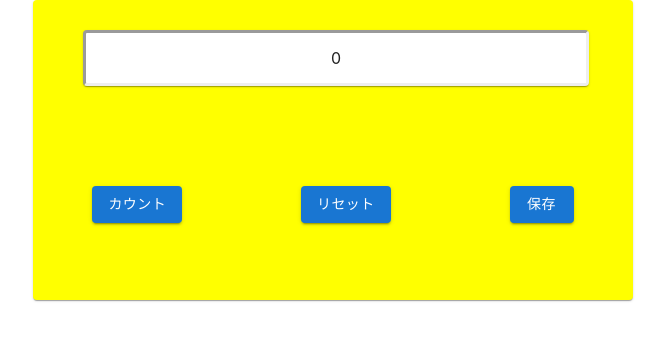
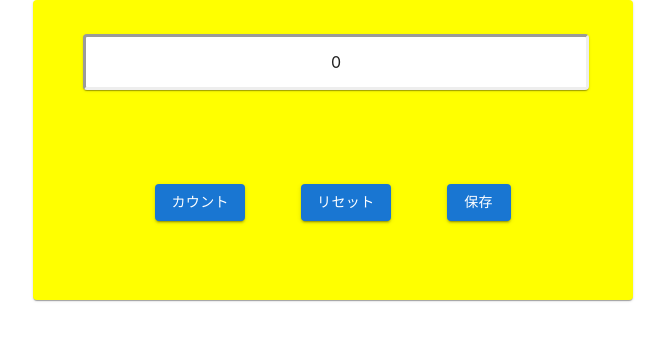
Before and after one commit to h-yokoyama-eiwa/dockerStudy, a React (Create React App) app in the folder webCounter/web-counter/: page / in a window 1280 px wide. Shown: the top 340 px of the page, without its empty margins (287-952 px from the left). Built offline with nearby package versions, Linux system fonts and the light colour scheme.

Commit message:
spacerの仕様変更。ボタンの配置調整

```diff
--- a/webCounter/web-counter/src/Counter.tsx
+++ b/webCounter/web-counter/src/Counter.tsx
@@ -1,51 +1,74 @@
-import React from 'react';
-import './Counter.css';
-import Card from '@mui/material/Card';
-import Button from '@mui/material/Button';
-import Grid from '@mui/material/Grid';
-import { Spacer } from './Spacer';
-import Display from './Display';
+import React from "react";
+import "./Counter.css";
+import Card from "@mui/material/Card";
+import Button from "@mui/material/Button";
+import Grid from "@mui/material/Grid";
+import { Spacer } from "./Spacer";
+import Display from "./Display";
 
 function Counter() {
   const [count, setCount] = React.useState(0);
 
   return (
-    <Grid container justifyContent={'center'}>
+    <Grid container justifyContent={"center"}>
       <Grid item xs={6}>
         <Card
-          className='card'
+          className="card"
           sx={{
-            minWidth: 600,
-            maxWidth: 600,
-            height: 300,
-            backgroundColor: '#ffff00'
+            minWidth: "200px",
+            maxWidth: "600px",
+            width: "100%",
+            height: "300px",
+            backgroundColor: "#ffff00",
           }}
         >
-          <Spacer size={30} />
-          <Grid container justifyContent={'center'}>
+          <Spacer width="100%" height="10%" />
+          <Grid container justifyContent={"center"}>
             <Grid item xs={10}>
-              <Display count={0} width='100%' height='50px'/>
+              <Display count={0} width="100%" height="50px" />
             </Grid>
           </Grid>
-          <Spacer size={100} />
-          <Grid container justifyContent={'space-around'} alignItems={'end'}>
-            <Grid item>
+          <Spacer width="100%" height="30%" />
+          <Grid
+            container
+            justifyContent={"center"}
+            alignItems={"end"}
+            columnSpacing={{ xs: 7 }}
+          >
+            <Grid item xs="auto">
               <Button
                 variant="contained"
                 onClick={() => setCount(count + 1)}
+                sx={{
+                  width: "100%",
+                }}
               >
-                  カウント
+                カウント
               </Button>
             </Grid>
-            <Grid item>
-              <Button variant="contained">リセット</Button>
+            <Grid item xs="auto">
+              <Button
+                variant="contained"
+                sx={{
+                  width: "100%",
+                }}
+              >
+                リセット
+              </Button>
             </Grid>
-            <Grid item>
-              <Button variant="contained">保存</Button>
+            <Grid item xs="auto">
+              <Button
+                variant="contained"
+                sx={{
+                  width: "100%",
+                }}
+              >
+                保存
+              </Button>
             </Grid>
           </Grid>
         </Card>
-    </Grid>
+      </Grid>
     </Grid>
   );
 }
--- a/webCounter/web-counter/src/Spacer.tsx
+++ b/webCounter/web-counter/src/Spacer.tsx
@@ -1,19 +1,19 @@
-
 import React, { FC } from 'react'
 
 type SpacerProps = {
-  size: number;
-  horizontal?: boolean;
+  width: string;
+  height: string;
 }
 
-export const Spacer: FC<SpacerProps> = ({ size, horizontal }) => {
+export const Spacer: FC<SpacerProps> = ({ width, height }) => {
   return (
     <div
-      style={
-        horizontal
-          ? { width: size, height: 'auto', display: 'inline-block', flexShrink: 0 }
-          : { width: 'auto', height: size, flexShrink: 0  }
-      }
+      style={{
+        width: width,
+        height: height,
+        display: 'inline-block',
+        flexShrink: 0
+      }}
     />
   )
 }
```
